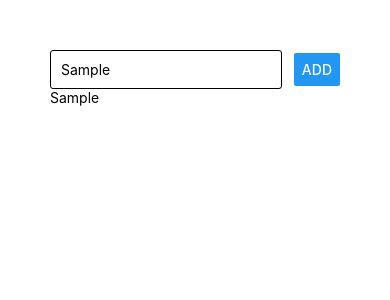
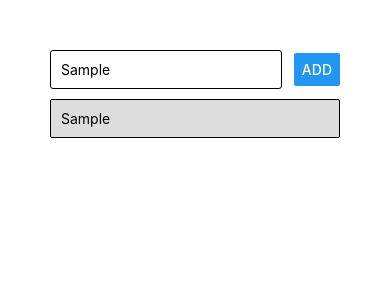
Before and after one commit to ChristoT98/React-native-complete-guide, a React Native app: screen / in a window 390 px wide. Both pictures are taken after typing "Sample" into the empty fields and a click on the button "ADD". Shown: the top 300 px of the page. Built offline with nearby package versions, Linux system fonts and the light colour scheme.

Commit message:
Styling list items

```diff
--- a/App.js
+++ b/App.js
@@ -21,7 +21,7 @@
           <Button title="ADD" onPress={addGoalHandler} />
       </View>
       <View>
-          {courseGoals.map((goal)=> <Text key={goal}>{goal}</Text>)}
+          {courseGoals.map((goal)=> <View key={goal} style={styles.listItem}><Text>{goal}</Text></View>)}
       </View>
     </View>
   );
@@ -43,4 +43,12 @@
         borderRadius: 3,
         padding: 10,
     },
+    listItem: {
+        padding: 10,
+        marginVertical: 10,
+        backgroundColor: '#ddd',
+        borderColor: 'black',
+        borderWidth: 1,
+        borderRadius: 2,
+    },
 });
```
